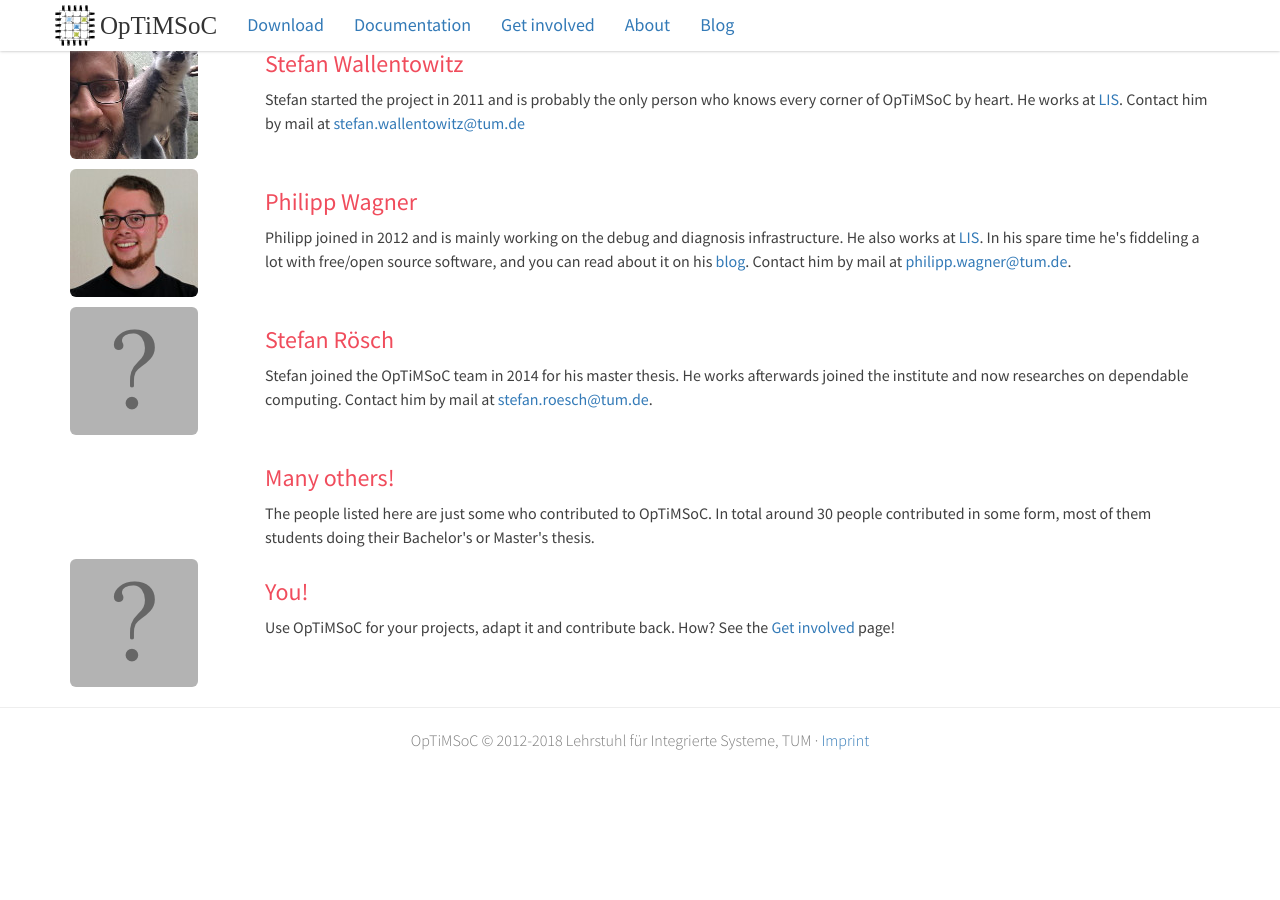
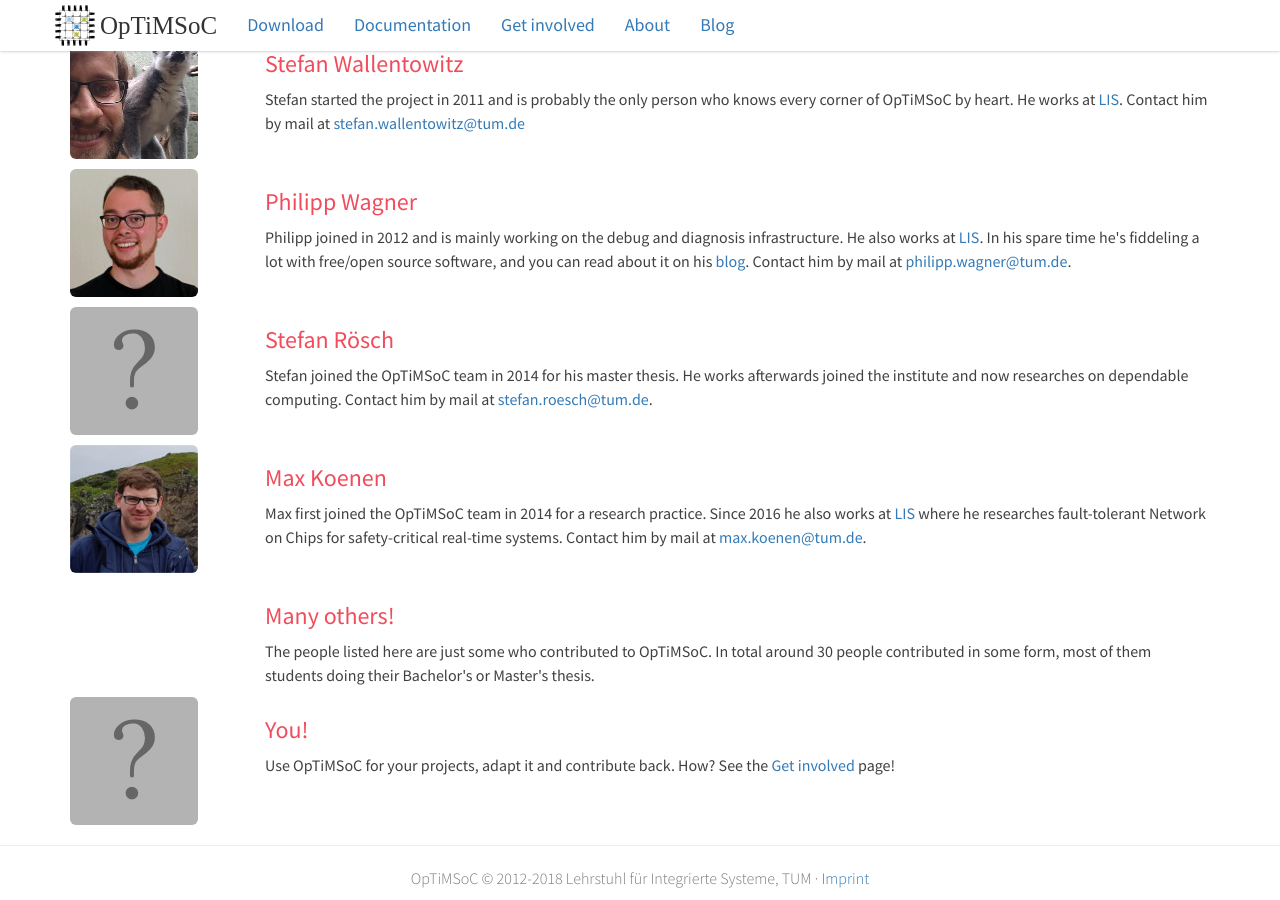
Before and after one commit to optimsoc/optimsoc-web, a Jekyll site: the page built from about.md, in a window 1280 px wide and 900 px high, scrolled down 1084 px. Built offline with Jekyll 4.4.1, drawn with Linux system fonts in a browser that asks for light colours; nearby versions of some CDN libraries; some web fonts are replaced; before the commit the page ends 1846 px from its top, so only the background shows below that.

Commit message:
Update About.

```diff
--- a/about.md
+++ b/about.md
@@ -73,6 +73,16 @@ OpTiMSoC is developed mainly by a research group at the [Lehrstuhl für Integrie
 
 <div class="row optimsoc-about-people">
   <div class="col-md-2">
+    <img class="img-rounded" src="/img/people/max.jpg"/>
+  </div>
+  <div class="col-md-10">
+    <h3>Max Koenen</h3>
+    Max first joined the OpTiMSoC team in 2014 for a research practice. Since 2016 he also works at <a href="http://www.lis.ei.tum.de/?id=koenen">LIS</a> where he researches fault-tolerant Network on Chips for safety-critical real-time systems. Contact him by mail at <a href="mailto:max.koenen@tum.de">max.koenen@tum.de</a>.
+  </div>
+</div>
+
+<div class="row optimsoc-about-people">
+  <div class="col-md-2">
   </div>
   <div class="col-md-10">
     <h3>Many others!</h3>
```
Also changed, not shown: img/people/max.jpg (added).
